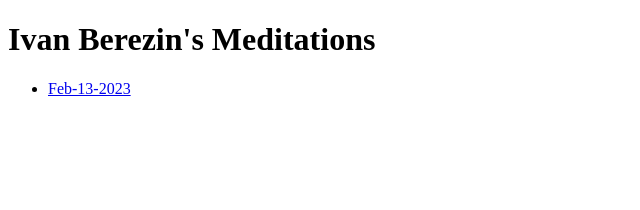
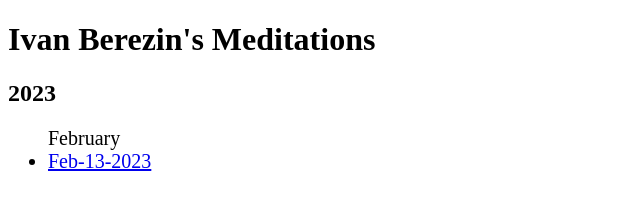
Before and after one commit to Ivan-Berezin/meditations, a plain HTML site: page index.html in a window 1280 px wide. Shown: the whole page, without its empty margins (0-640 px from the left). Drawn offline with Linux system fonts and the light colour scheme.

Commit message:
Write in feb-13-2023 add style in both add y/m/d

```diff
--- a/index.html
+++ b/index.html
@@ -5,10 +5,17 @@
     <meta http-equiv="X-UA-Compatible" content="IE=edge">
     <meta name="viewport" content="width=device-width, initial-scale=1.0">
     <title>Ivan's Meditations</title>
+    <style>
+    ul{
+        font-family: 'Times New Roman', Times, serif;
+        font-size: 20px;
+    }
+    </style>
 </head>
 <body>
     <h1>Ivan Berezin's Meditations</h1>
-    <ul>
+    <h2>2023</h2>
+    <ul>February
         <li><a href="pages/feb-13-2023.html">Feb-13-2023</a></li>
     </ul>
 </body>
```
Also changed, not shown: pages/feb-13-2023.html (+20 -0 lines).
